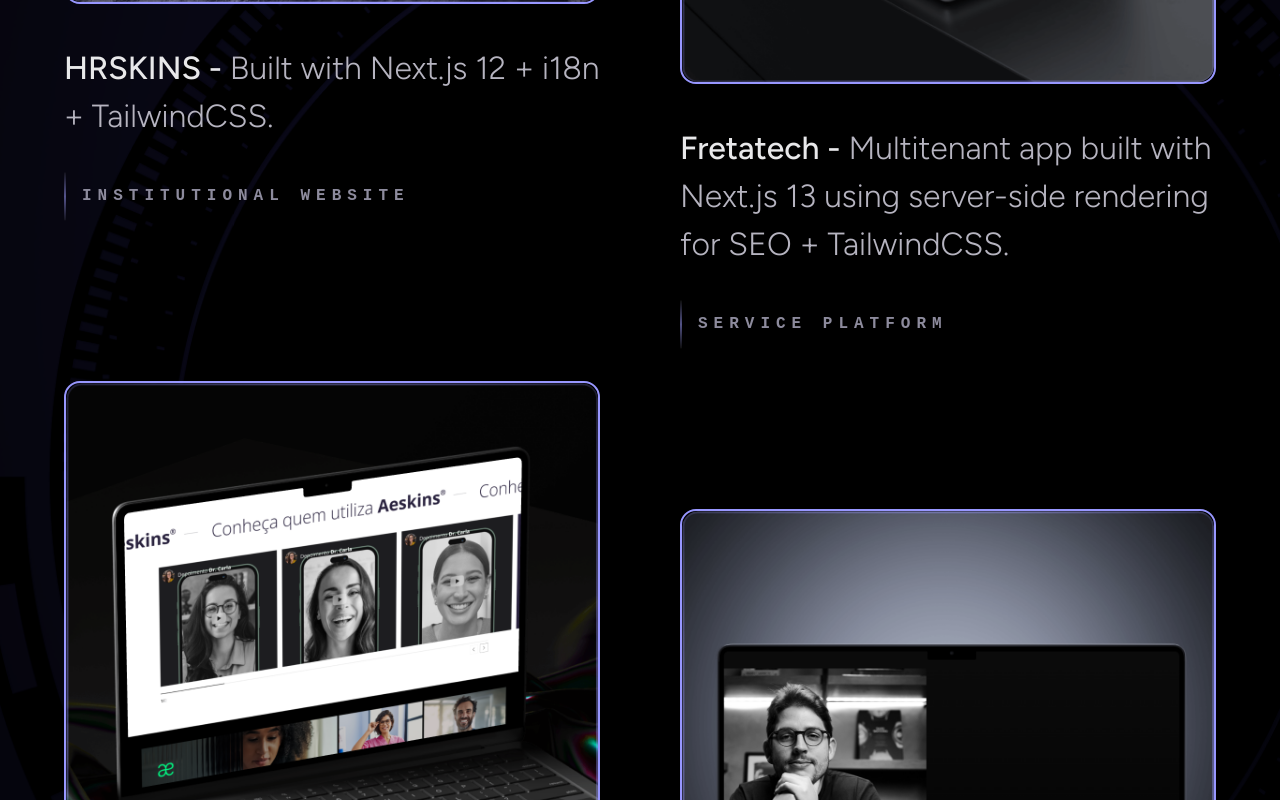
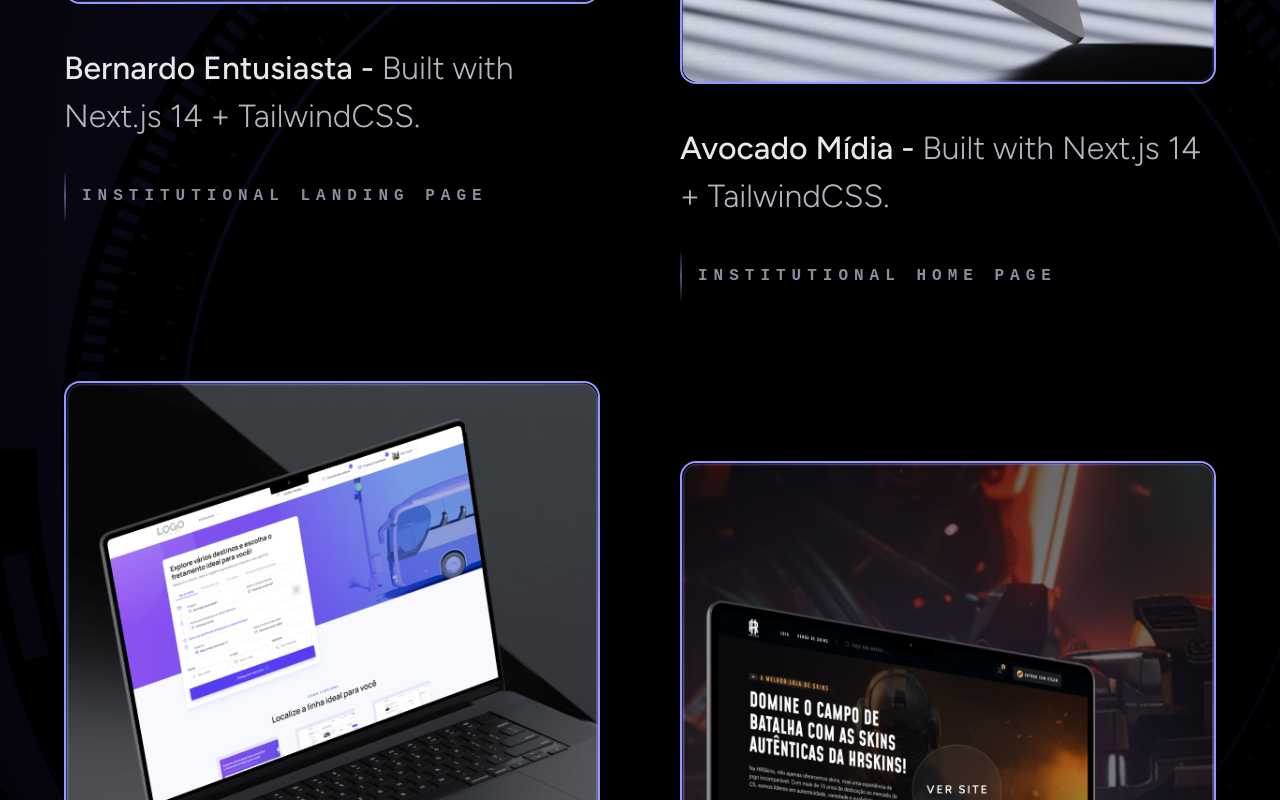
Before and after one commit to mattorresag/personal-page, a Next.js app: page / in a window 1280 px wide. Shown: the part 2820-3620 px from the top of the page. Built offline with nearby package versions, Linux system fonts and the light colour scheme; no server answers.

Commit message:
refac: change RecentJobs card orders

```diff
--- a/src/features/RecentJobs/RecentJobs.tsx
+++ b/src/features/RecentJobs/RecentJobs.tsx
@@ -91,18 +91,18 @@
         >
           <Flex className="flex-col lg:gap-40 gap-8">
             <RecentJobCard
-              description="Built with Next.js 12 + i18n + TailwindCSS."
-              title="HRSKINS - "
-              jobType="INSTITUTIONAL WEBSITE"
-              image="/hrskins.png"
-              url="https://hrskins.gg"
+              description="Built with Next.js 14 + TailwindCSS."
+              title="Bernardo Entusiasta - "
+              jobType="INSTITUTIONAL LANDING PAGE"
+              image="/bernardo.png"
+              url="https://bernardo-entusiasta.vercel.app/"
             />
             <RecentJobCard
-              description="Built with Next.js 12 using Next-SEO + TailwindCSS."
-              title="Aeskins Pharmaceutical - "
-              jobType="INSTITUTIONAL WEBSITE"
-              image="/aeskins.png"
-              url="https://aeskins.vercel.app/"
+              description="Multitenant app built with Next.js 13 using server-side rendering for SEO + TailwindCSS."
+              title="Fretatech - "
+              jobType="SERVICE PLATFORM"
+              image="/fretatech.png"
+              url="https://fretatech-front.vercel.app/"
             />
           </Flex>
         </motion.div>
@@ -114,18 +114,18 @@
         >
           <Flex className="flex-col lg:gap-40 lg:mt-20 gap-8">
             <RecentJobCard
-              description="Multitenant app built with Next.js 13 using server-side rendering for SEO + TailwindCSS."
-              title="Fretatech - "
-              jobType="SERVICE PLATFORM"
-              image="/fretatech.png"
-              url="https://fretatech-front.vercel.app/"
+              description="Built with Next.js 14 + TailwindCSS."
+              title="Avocado Mídia - "
+              jobType="INSTITUTIONAL HOME PAGE"
+              image="/avocado.png"
+              url="https://avocado-site-8ofv.vercel.app/"
             />
             <RecentJobCard
-              description="Built with Next.js 14 + TailwindCSS."
-              title="Bernardo Entusiasta - "
-              jobType="INSTITUTIONAL LANDING PAGE"
-              image="/bernardo.png"
-              url="https://bernardo-entusiasta.vercel.app/"
+              description="Built with Next.js 12 + i18n + TailwindCSS."
+              title="HRSKINS - "
+              jobType="INSTITUTIONAL WEBSITE"
+              image="/hrskins.png"
+              url="https://hrskins.gg"
             />
           </Flex>
         </motion.div>
```
Also changed, not shown: public/avocado.png (added).
